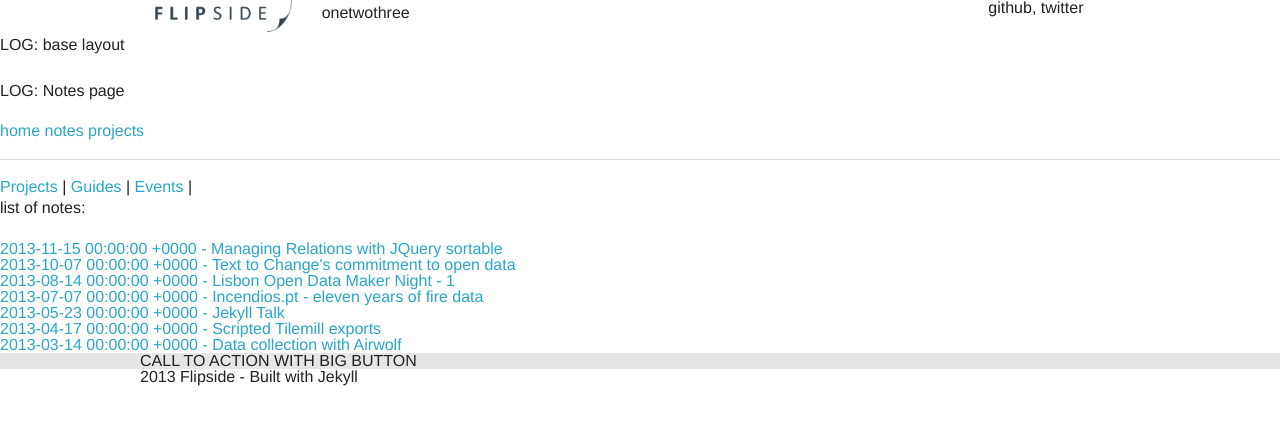
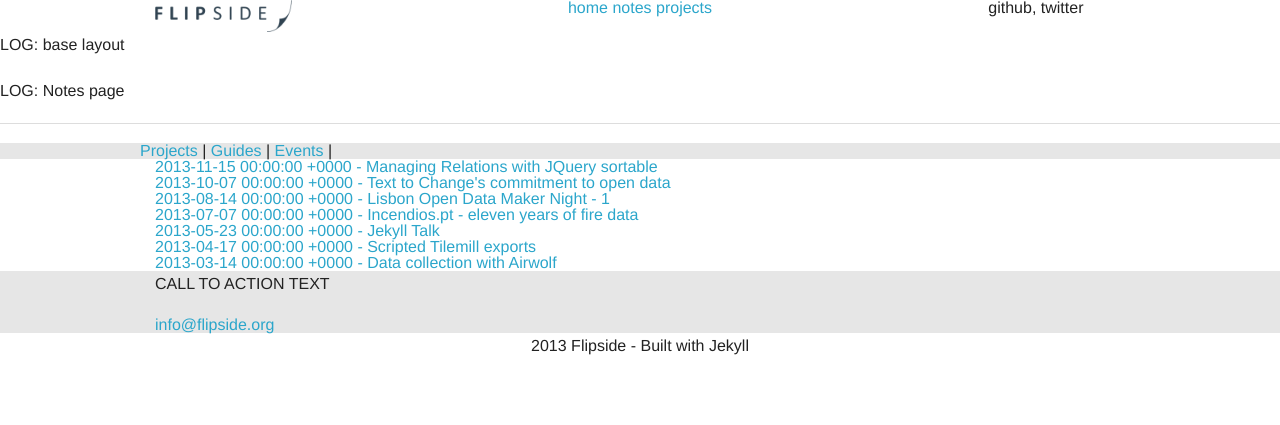
Before and after one commit to flipside-org/flipside.org, a Jekyll site: the page built from notes.html, in a window 1280 px wide. Shown: the top 425 px of the page. Built offline with Jekyll 4.4.1, drawn with Linux system fonts in a browser that asks for light colours.

Commit message:
Advance the basic structure

```diff
--- a/_includes/menu.html
+++ b/_includes/menu.html
@@ -1,3 +1,5 @@
-<a href="/">home</a>
-<a href="/notes/">notes</a>
-<a href="/projects/">projects</a>
+<nav class="primary text-center">
+	<a href="/">home</a>
+	<a href="/notes/">notes</a>
+	<a href="/projects/">projects</a>
+</nav>
--- a/_layouts/base.html
+++ b/_layouts/base.html
@@ -23,13 +23,7 @@
       <div class="branding">
         <img src="/images/logo-flipside.png" alt="Logo Flipside" title="Flipside" />
       </div>
-      <nav class="primary text-center">
-        <ul>
-          <li>one</li>
-          <li>two</li>
-          <li>three</li>
-        </ul>
-      </nav>
+      {% include menu.html %}
       <div class="social">
         github, twitter
       </div>
@@ -41,15 +35,20 @@
     {{ content }}
   </main>
 
+  <div class="pre-footer">
+    <div class="row">
+      <p class="invitation">
+        CALL TO ACTION TEXT
+      </p>
+      <a href="mailto:info@flipside.org" class="button contact">info@flipside.org</a>
+    </div>
+  </div>
+
   <footer class="page" role="contentinfo">
-    <div class="action">
       <div class="row">
-        CALL TO ACTION WITH BIG BUTTON
-      </div>
-    </div>
-    <div class="credit">
-      <div class="row">
-        2013 Flipside - Built with Jekyll
+        <p class="credit text-center">
+          2013 Flipside - Built with Jekyll
+        </p>
       </div>
     </div>
   </footer>
--- a/notes.html
+++ b/notes.html
@@ -3,13 +3,20 @@ layout: base
 permalink: notes/
 title : Notes
 ---
+<p>LOG: Notes page</p>
+<hr>
 
-  <p>LOG: Notes page</p>
-  {% include menu.html %}
-  <hr>
-  {% include filters.html %}
-
-  <p>list of notes:</p>
-  {% for note in site.categories.note %}
-    <a href="{{ note.url }}">{{ note.date }} - {{ note.title }}</a><br />
-  {% endfor %}
+<div class="pre-content">
+	<div class="row">
+		{% include filters.html %}
+    </div>
+</div>
+<div class="main-content">
+	<div class="row">
+		{% for note in site.categories.note %}
+		<article>
+			<a href="{{ note.url }}">{{ note.date }} - {{ note.title }}</a><br />
+		</article>
+		{% endfor %}
+	</div>
+</div>
```
Also changed, not shown: src/sass/_layout.scss (+20 -5 lines), css/app.css.
